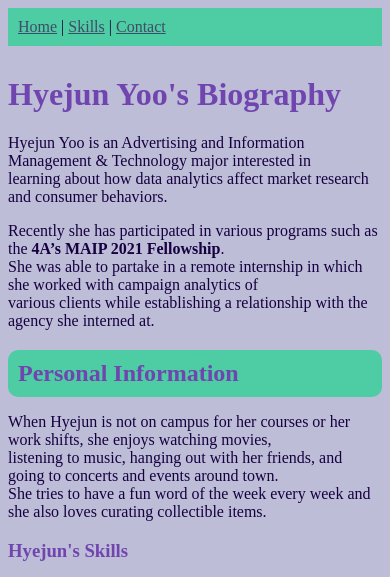
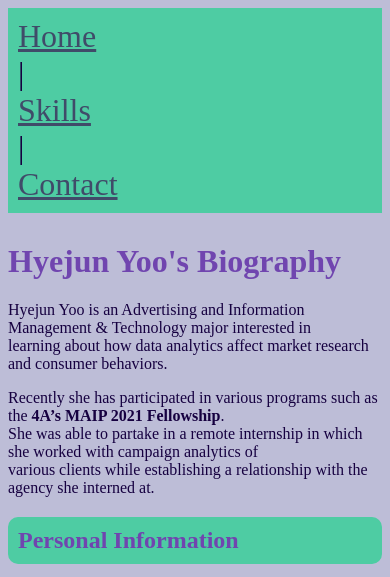
Before and after one commit to hyoo04-su/ist263, a plain HTML site: page lab10/index.html in a window 390 px wide. Shown: the top 577 px of the page. Drawn offline with Linux system fonts and the light colour scheme.

Commit message:
Update styles.css

```diff
--- a/lab10/styles.css
+++ b/lab10/styles.css
@@ -61,3 +61,8 @@ flex:3;}
 flex:1;}
 
 .bannerpic {width: 100%;}
+
+@media only screen and (max-width: 600px){
+    nav {font-size:2em;}
+    nav a{size: 100%; display: block;}
+}
```
